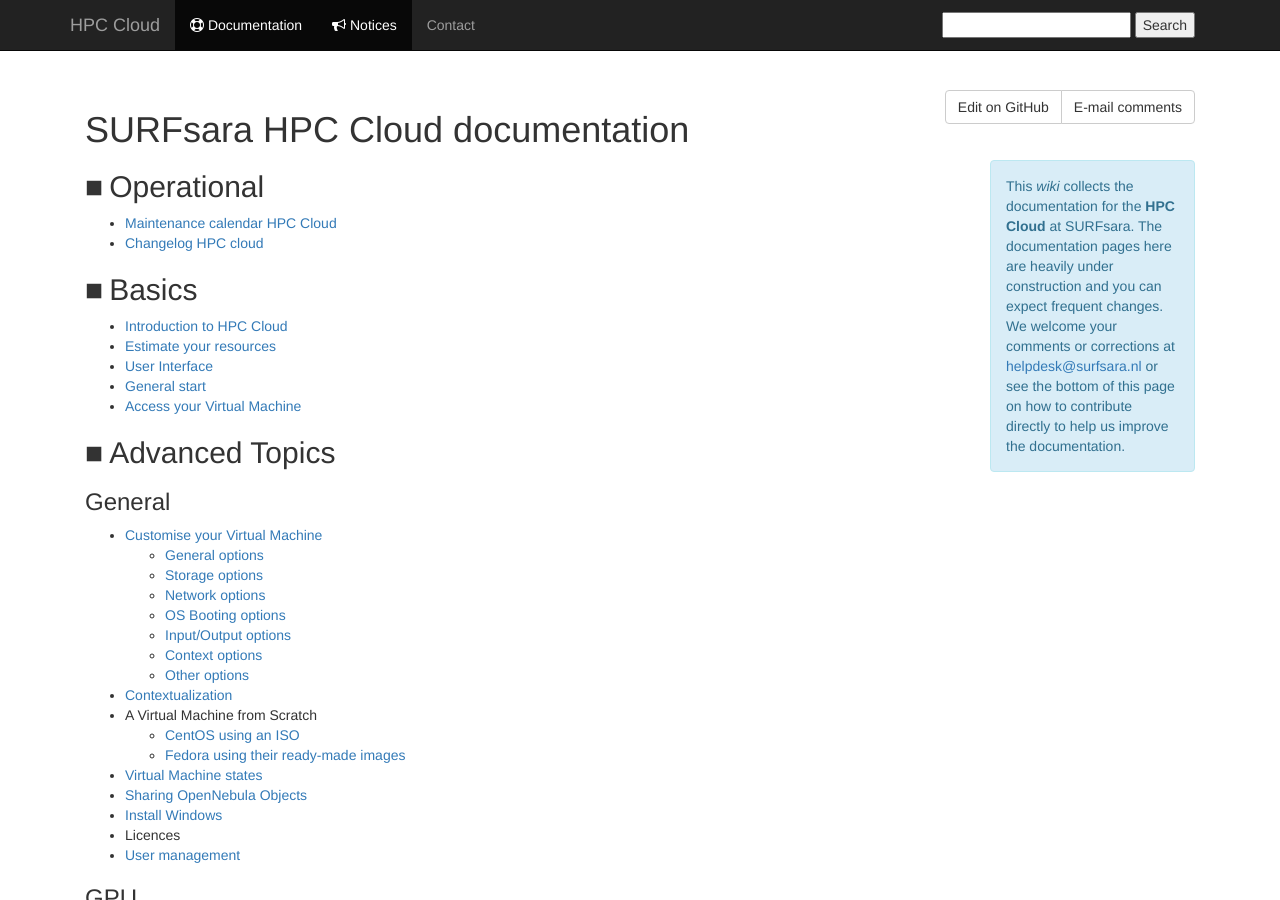
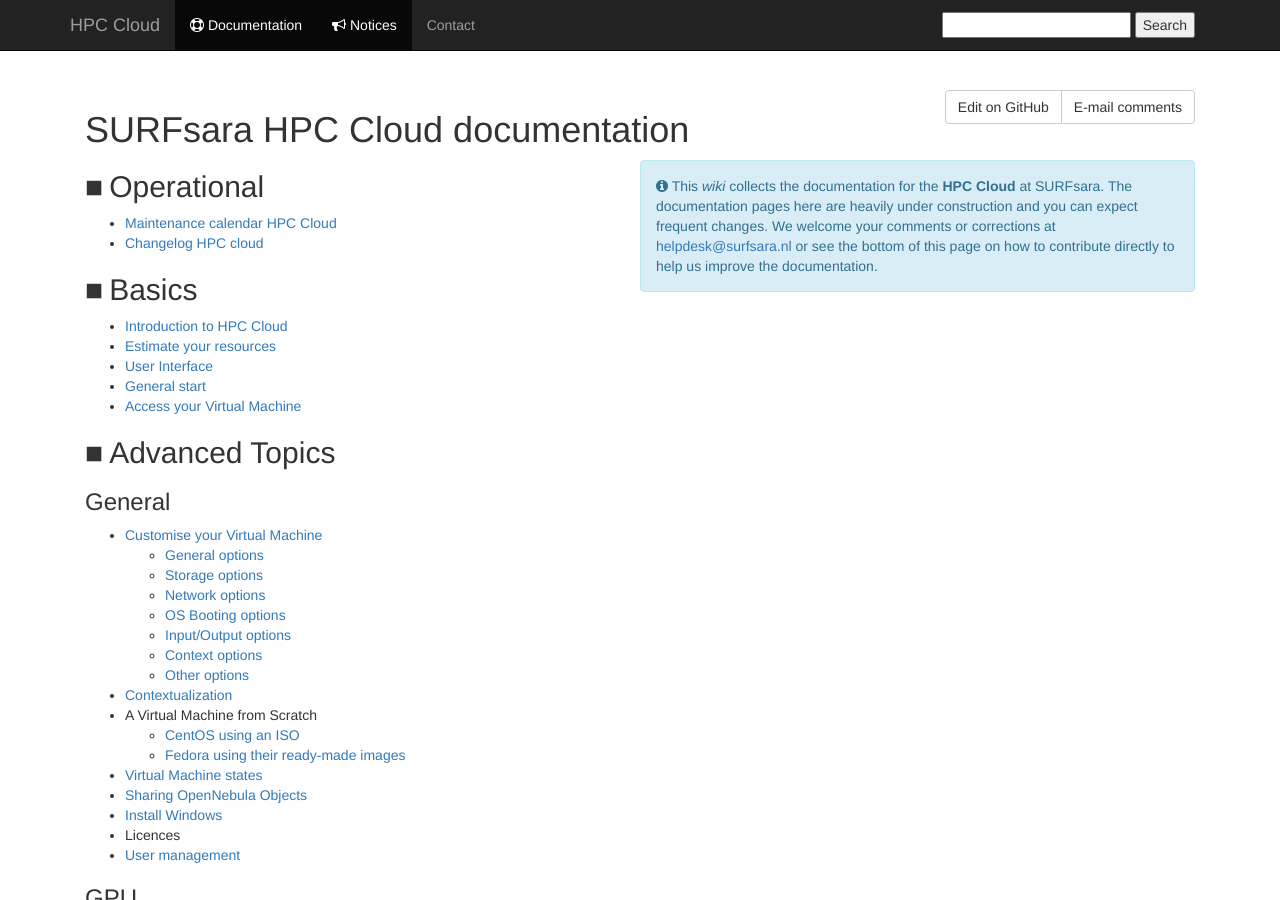
Before and after one commit to sara-nl/clouddocs, a Jekyll site: the page built from index.markdown, in a window 1280 px wide and 900 px high. Built offline with Jekyll 4.4.1, drawn with Linux system fonts in a browser that asks for light colours; nearby versions of some CDN libraries.

Commit message:
Info box formatting

```diff
--- a/index.markdown
+++ b/index.markdown
@@ -3,7 +3,8 @@
 ---
 # SURFsara HPC Cloud documentation
 
-<div class="alert alert-info" style="float:right;max-width:205px;" markdown="1">
+<div class="alert alert-info" style="float:right;max-width:50%;" markdown="1">
+<i class="fa fa-info-circle" aria-hidden="true"></i>
 This _wiki_ collects the documentation for the **HPC Cloud** at SURFsara. The documentation pages here are heavily under construction and you can expect frequent changes.  We welcome your comments or corrections at [helpdesk@surfsara.nl](mailto:helpdesk@surfsara.nl?subject=HPC%20Cloud%20documentation%20comments) or see the bottom of this page on how to contribute directly to help us improve the documentation.
 </div>
 
```
